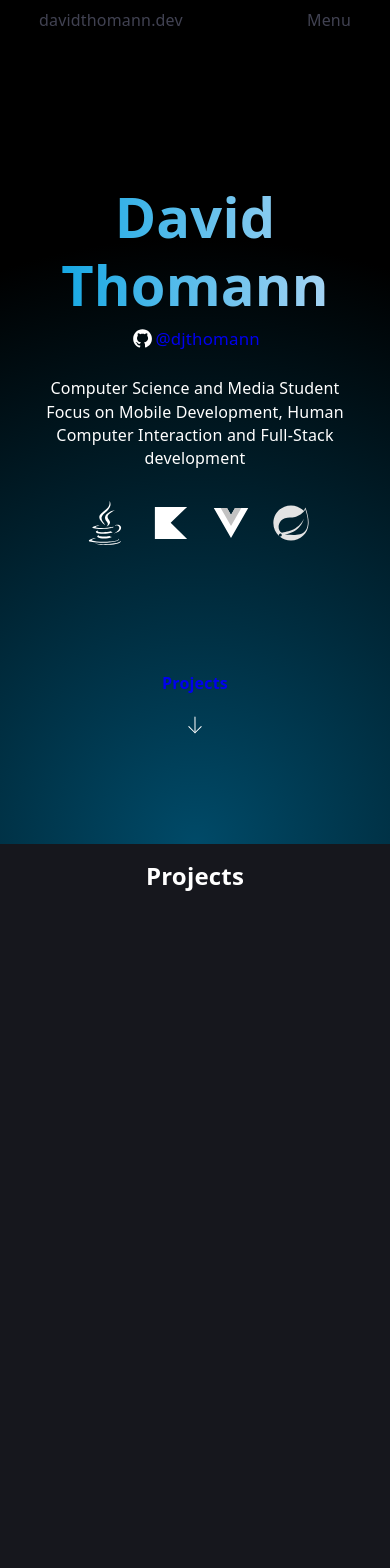
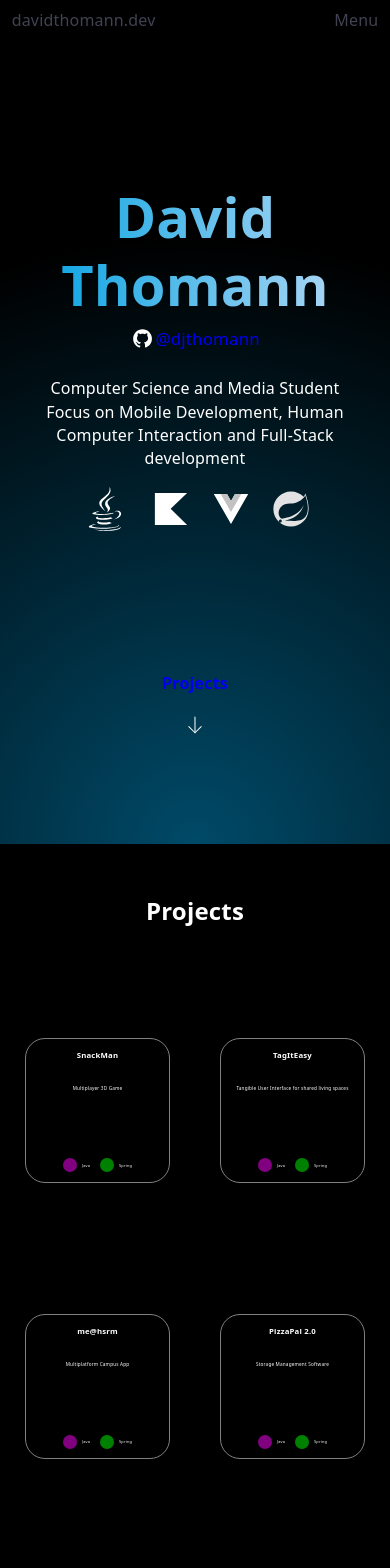
Before and after one commit to djthomann/portfolio, a Vue app: page / in a window 390 px wide. Shown: the top 1568 px of the page. Built offline with nearby package versions, Linux system fonts and the light colour scheme.

Commit message:
Started work on ProjectCards

```diff
--- a/src/App.vue
+++ b/src/App.vue
@@ -7,7 +7,6 @@ import Projects from './components/Projects.vue';
 </script>
 
 <template>
-  <div id="background"></div>
   <Header></Header>
   <Profile />
   <Projects />
--- a/src/components/Header.vue
+++ b/src/components/Header.vue
@@ -54,7 +54,7 @@ function toggleMenu() {
     }
 
     #menu-flexbox div {
-        margin-right: 10%;
+        margin-right: 3%;
         display: flex;
         align-items: center;
         justify-content: flex-end;
@@ -79,11 +79,11 @@ function toggleMenu() {
         display: flex;
         align-items: center;
         gap: 20px;
-        margin-right: 10%;
+        margin-right: 3%;
     }
 
     #links-menu {
-        margin-right: 10%;
+        margin-right: 3%;
         display: none;
         color: rgb(65, 66, 82);
     }
@@ -99,7 +99,7 @@ function toggleMenu() {
     }
 
     #name {
-        margin-left: 10%;
+        margin-left: 3%;
         color: rgb(65, 66, 82);
     }
 </style>
--- a/src/components/Profile.vue
+++ b/src/components/Profile.vue
@@ -1,10 +1,11 @@
 <template>
+    <div id="background"></div>
     <div id="flexbox">
         <div id="profile">
             <div id="name">
                 David Thomann
             </div>
-            <div id="github"><img id="github-icon" src="/github.svg" alt="GitHub"><a href="https://github.com/djthomann">@djthomann</a></div>
+            <div id="github"><img id="github-icon" src="/github.svg" alt="GitHub"><a href="https://github.com/djthomann" target="_blank">@djthomann</a></div>
             <div id="bio">
                 Computer Science and Media Student<br>
                 Focus on Mobile Development, Human Computer Interaction and Full-Stack development
@@ -24,6 +25,16 @@
 </template>
 
 <style lang="css" scoped>
+#background {
+  position: absolute;
+  z-index: -1;
+  width: 100vw;
+  height: 100vh;
+  background: radial-gradient(circle,rgb(0, 74, 104) 0%, rgba(0, 0, 0, 1) 70%);
+  background-size: 100% 200%;
+  background-position: 0 0%;
+}
+
 #flexbox {
     width: 100%;
     height: 95vh;
@@ -98,7 +109,7 @@
 }
 
 #skills {
-    margin-top: 7.5%;
+    margin-top: 3.5%;
     width: 100%;
     padding: 0;
     display: flex;
--- /dev/null
+++ b/src/components/ProjectCard.vue
@@ -0,0 +1,89 @@
+<script setup lang="ts">
+import SkillCard from './SkillCard.vue';
+
+
+
+const props = defineProps({
+  title: String,
+  description: String
+})
+
+</script>
+
+<template>
+    <div class="box">
+        <div id="info">
+            <div id="title">{{ props.title }}</div>
+            <div id="description">{{ props.description }}</div>
+        </div>
+        <ul id="techstack">
+            <SkillCard title="Java" color="purple"></SkillCard>
+            <SkillCard title="Spring" color="green"></SkillCard>
+        </ul>
+    </div>
+</template>
+
+<style lang="css" scoped>
+.box {
+    width: 12.5%;
+    padding: 2.5%;
+    aspect-ratio: 1;
+    display: flex;
+    align-items: center;
+    flex-direction: column;
+    justify-content: space-between;
+    border: 0.5px solid gray;
+    border-radius: 20px;
+
+    transition: all 200ms;
+
+    background-color: black;
+    z-index: 1;
+}
+
+@media (max-width: 700px) {
+    .box {
+        height: 50%;
+        width: auto;
+        aspect-ratio: 1;
+    }
+}
+
+.box:hover {
+    background-color: #00e0ff;
+    color: black;
+    -webkit-box-shadow:0px 0px 62px 11px rgba(99,193,255,0.9);
+    -moz-box-shadow: 0px 0px 62px 11px rgba(99,193,255,0.9);
+    box-shadow: 0px 0px 200px 4px rgba(99,193,255,0.9);
+    transform: scale(1.1);
+    z-index: 0;
+}
+
+#info {
+    height: 50%;
+    display: flex;
+    flex-direction: column;
+    align-items: center;
+    gap: 10px;
+}
+
+#title {
+    font-size: 2vw;
+    font-weight: bold;
+}
+
+#description {
+    font-size: 1.2vw;
+    text-align: center;
+}
+
+#techstack {
+    display: flex;
+    gap: 10px;
+    margin: 0;
+}
+
+#techstack li {
+    font-size: 1vw;
+}
+</style>
--- a/src/components/Projects.vue
+++ b/src/components/Projects.vue
@@ -1,8 +1,56 @@
+<script setup lang="ts">
+import ProjectCard from './ProjectCard.vue';
+
+</script>
+
 <template>
     <section id="projects" class="sec">
         <h1 class="section-heading">Projects</h1>
+
+        <div id="project-cards">
+            <ProjectCard title="SnackMan" description="Multiplayer 3D Game" />
+            <ProjectCard title="TagItEasy" description="Tangible User Interface for shared living spaces"/>
+            <ProjectCard title="me@hsrm" description="Multiplatform Campus App" />
+            <ProjectCard title="PizzaPal 2.0" description="Storage Management Software"/>
+        </div>
     </section>
 </template>
 
 <style lang="css" scoped>
+
+#section-heading {
+    margin-top: 10%;
+    height: 20%;
+}
+
+#projects {
+    background-color: black;
+    display: flex;
+    flex-direction: column;
+    justify-content: space-evenly;
+}
+
+#project-cards {
+    height: 80%;
+    display: flex;
+    align-items: center;
+    justify-content: space-evenly;
+}
+
+@media (max-width: 700px) {
+    #project-cards {
+        display: grid;
+        grid-template-columns: repeat(2, 1fr);
+        grid-template-rows: repeat(2, 0.4fr);
+        grid-column-gap: 0px;
+        grid-row-gap: 10px;
+
+        justify-items: center;
+        align-items: center;
+    }
+}
+
+#techstack {
+    display: flex;
+}
 </style>
--- /dev/null
+++ b/src/components/SkillCard.vue
@@ -0,0 +1,32 @@
+<script setup lang="ts" >
+const props = defineProps({
+  title: String,
+  color: String
+})
+</script>
+
+<template>
+    <div id="box">
+        <div :style="{ '--bg-color': props.color }" id="color"></div>
+        <div id="title">{{ props.title }}</div>
+    </div>
+</template>
+
+<style lang="css" scoped>
+#box {
+    display: flex;
+    align-items: center;
+    gap: 5px;
+}
+
+#color {
+    width: 14px;
+    height: 14px;
+    border-radius: 100%;
+    background-color: var(--bg-color);
+}
+
+#title {
+    font-size: 1vw;
+}
+</style>
--- a/src/style.css
+++ b/src/style.css
@@ -47,22 +47,12 @@ a:visited {
   color: white;
 }
 
-#background {
-  position: fixed;
-  z-index: -1;
-  width: 100vw;
-  height: 100vh;
-  background: radial-gradient(circle,rgb(0, 74, 104) 0%, rgba(0, 0, 0, 1) 70%);
-  background-size: 100% 200%;
-  background-position: 0 0%;
-}
-
 #app {
   display: flex;
   align-items: center;
   flex-direction: column;
-  width: 70%;
-  padding: 0 15%;
+  width: 100%;
+  /* padding: 0 15%; */
 
 }
 
@@ -81,3 +71,13 @@ a:visited {
 .section-heading {
   text-align: center;
 }
+
+ul {
+  text-decoration: none;
+  padding: 0;
+}
+
+li {
+  display: block;
+  padding: 0;
+}
```
